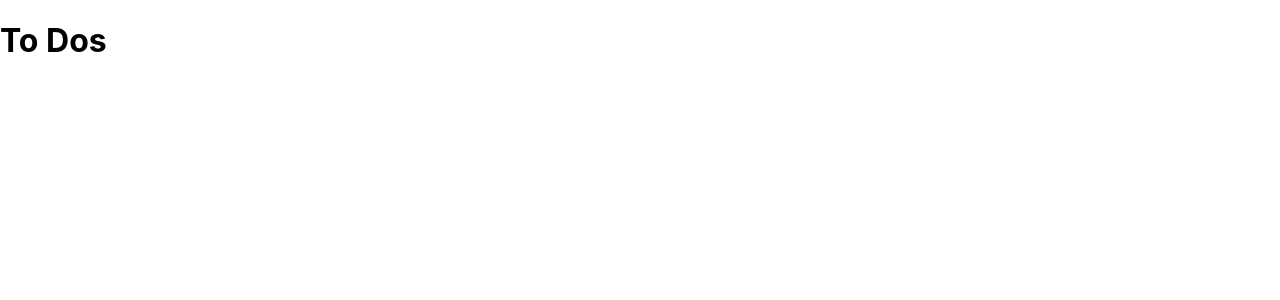
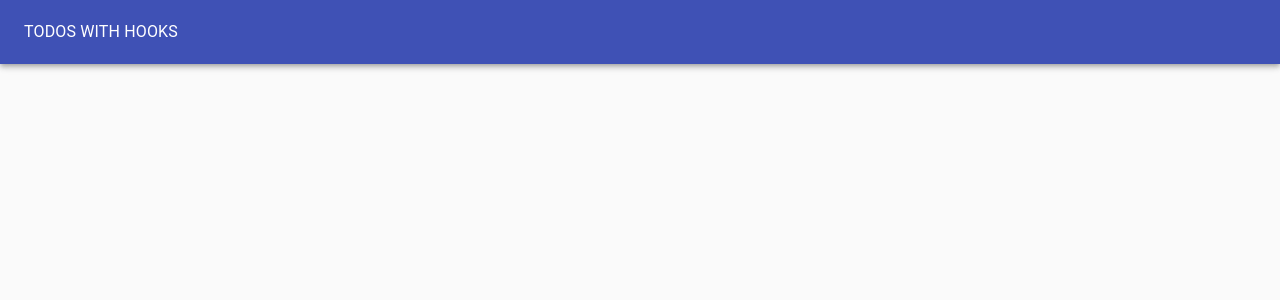
Before and after one commit to alimgee/react-bootcamp-hooks-and-forms, a React (Create React App) app: page / in a window 1280 px wide. Shown: the top 300 px of the page. Built offline with nearby package versions, Linux system fonts and the light colour scheme.

Commit message:
Adding Paper and Appbar materialUi to ToDoApp

```diff
--- a/src/ToDoApp.js
+++ b/src/ToDoApp.js
@@ -6,8 +6,23 @@ import Toolbar from "@material-ui/core/Toolbar";
 import Grid from "@material-ui/core/Grid";
 
 
-function ToDoApp(){
-    return <h1>To Dos</h1>;
+function ToDoApp() {
+    return (
+        <Paper
+            style={{
+                padding: 0,
+                margin: 0,
+                height: "100vh",
+                backgroundColor: "#fafafa"
+            }}
+            elevation={0}>
+            <AppBar color='primary' position='static' style={{ height: "64px" }}>
+                <Toolbar>
+                    <Typography color='inherit'>TODOS WITH HOOKS</Typography>
+                </Toolbar>
+            </AppBar>
+        </Paper>
+    )
 }
 
 export default ToDoApp;
```
